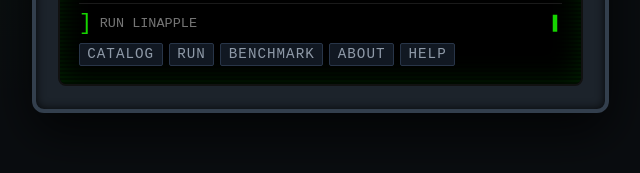
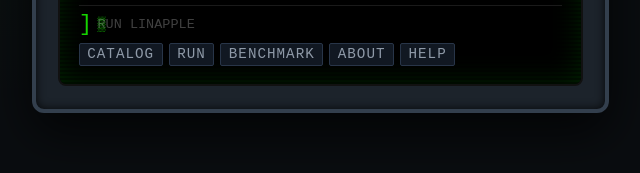
Before and after one commit to linappleii/linappleii.github.io, a plain HTML site: page index.html in a window 1280 px wide. Shown: the part 613-786 px from the top of the page, 601-1241 px from the left. Drawn offline with Linux system fonts and the light colour scheme; no server answers; a web font is replaced by a local one.

Commit message:
Use authentic Apple II checkerboard hash cursor in terminal

```diff
--- a/app.js
+++ b/app.js
@@ -238,10 +238,21 @@
     }
   }
 
+  const termTextMirror = document.getElementById('term-text-mirror');
+
+  function syncMirror() {
+    if (termTextMirror) {
+      termTextMirror.textContent = termInput.value.toUpperCase();
+    }
+  }
+
+  termInput.addEventListener('input', syncMirror);
+
   termInput.addEventListener('keydown', (e) => {
     if (e.key === 'Enter') {
       const val = termInput.value;
       termInput.value = '';
+      syncMirror();
       executeCommand(val);
     }
   });
--- a/index.html
+++ b/index.html
@@ -132,8 +132,10 @@
               </div>
               <div class="terminal-input-row">
                 <span class="prompt-char">]</span>
-                <input type="text" id="term-input" class="term-input" autocomplete="off" spellcheck="false" placeholder="RUN LINAPPLE" aria-label="Terminal command input">
-                <span class="term-cursor" aria-hidden="true">▌</span>
+                <div class="term-input-wrapper">
+                  <span class="term-text-mirror" id="term-text-mirror" aria-hidden="true"></span><span class="term-cursor" aria-hidden="true">▒</span>
+                  <input type="text" id="term-input" class="term-input" autocomplete="off" spellcheck="false" placeholder="RUN LINAPPLE" aria-label="Terminal command input">
+                </div>
               </div>
               <div class="term-quick-chips">
                 <button type="button" class="chip-btn" data-cmd="CATALOG">CATALOG</button>
--- a/style.css
+++ b/style.css
@@ -579,11 +579,12 @@
 .terminal-input-row {
   display: flex;
   align-items: center;
-  gap: 0.5rem;
+  gap: 0.35rem;
   margin-top: 0.5rem;
   padding-top: 0.5rem;
   border-top: 1px solid #1A1A1A;
   z-index: 6;
+  position: relative;
 }
 
 .prompt-char {
@@ -593,20 +594,56 @@
   line-height: 1;
 }
 
+.term-input-wrapper {
+  position: relative;
+  display: flex;
+  align-items: center;
+  flex: 1;
+  font-family: var(--font-mono);
+  font-size: 0.9rem;
+  min-height: 1.5rem;
+}
+
+.term-text-mirror {
+  font-family: var(--font-mono);
+  font-size: 0.9rem;
+  color: #FFF;
+  white-space: pre;
+  text-transform: uppercase;
+  letter-spacing: normal;
+}
+
 .term-input {
-  flex: 1;
+  position: absolute;
+  inset: 0;
+  width: 100%;
+  height: 100%;
   background: transparent;
   border: none;
-  color: #FFF;
+  color: transparent;
+  caret-color: transparent;
   font-family: var(--font-mono);
   font-size: 0.9rem;
   outline: none;
+  text-transform: uppercase;
+  z-index: 2;
+  padding: 0;
+  margin: 0;
+}
+
+.term-input::placeholder {
+  color: rgba(255, 255, 255, 0.25);
   text-transform: uppercase;
 }
 
 .term-cursor {
   color: var(--accent-color);
+  font-family: var(--font-mono);
+  font-size: 0.9rem;
+  line-height: 1;
   animation: blink 1s steps(2, start) infinite;
+  user-select: none;
+  pointer-events: none;
 }
 
 @keyframes blink {
```
